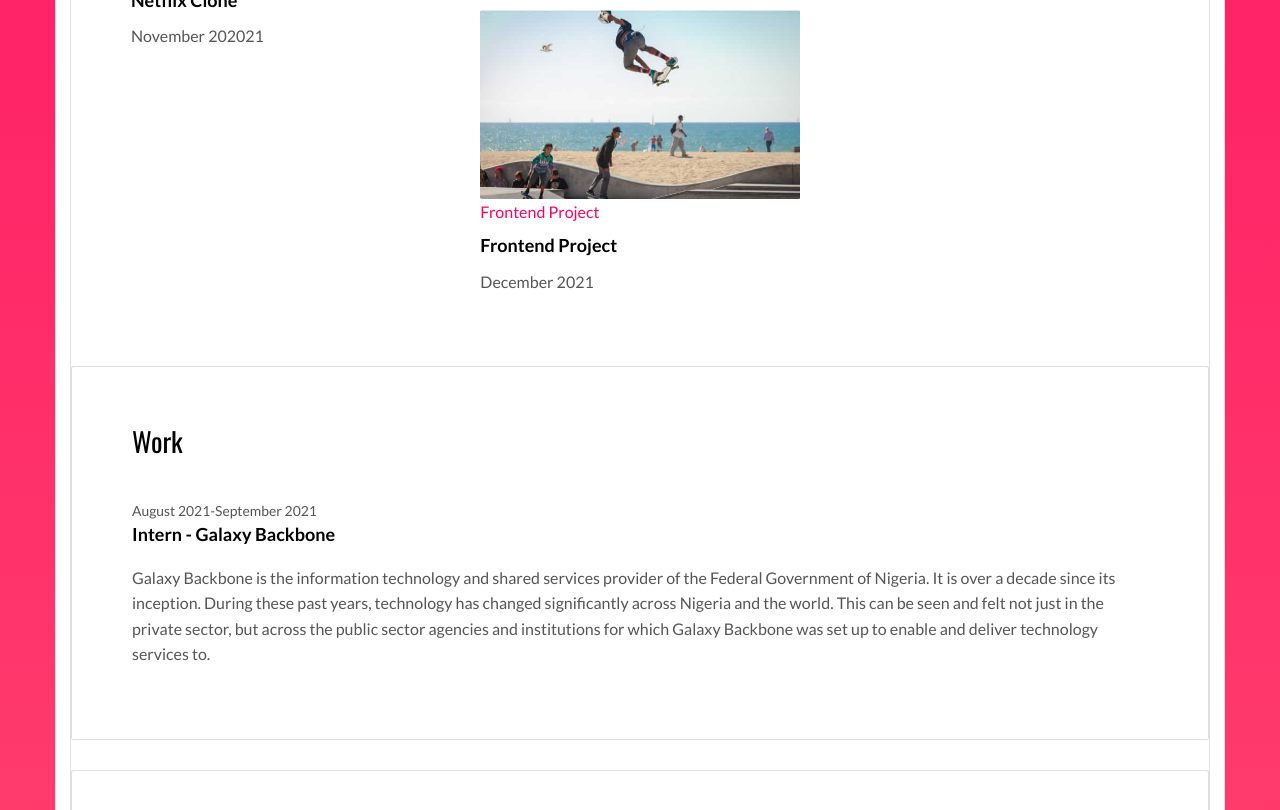
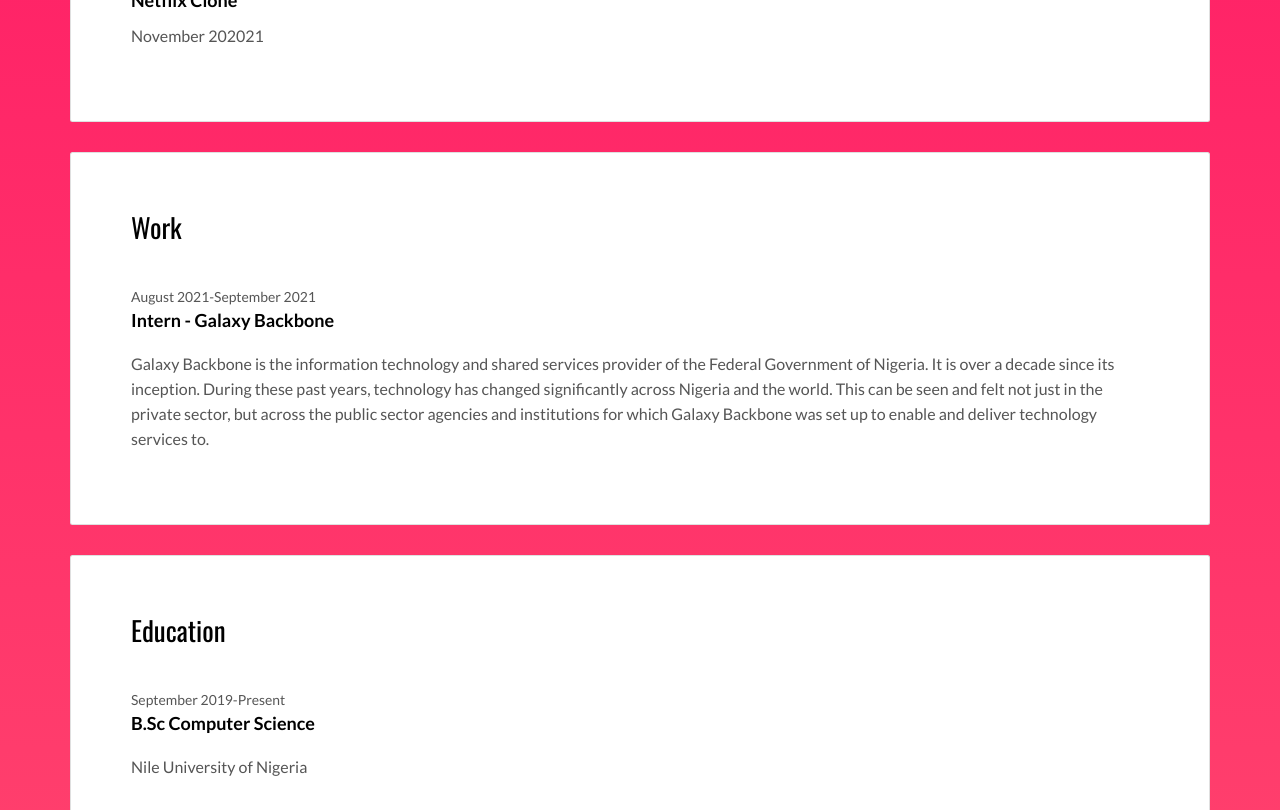
Before and after one commit to JennieTswanya/JennieTswanya.github.io, a plain HTML site: page index.html in a window 1280 px wide. Shown: the part 1138-1948 px from the top of the page. Drawn offline with nearby package versions, Linux system fonts and the light colour scheme.

Commit message:
Update index.html

```diff
--- a/index.html
+++ b/index.html
@@ -96,11 +96,6 @@
                 <h3 class="h5">JAMB Application Form</h3>
                 <p>November 2021</p>
               </div>
-              <div class="col-md-4">
-                <img src="./assets/images/img-04.jpg" class="img-responsive" alt="">
-                <a href="homepage.html">Frontend Project</a>
-                <h3 class="h5">Frontend Project</h3>
-                <p>December 2021</p>
             </div>
           </div>
         </div>
```
